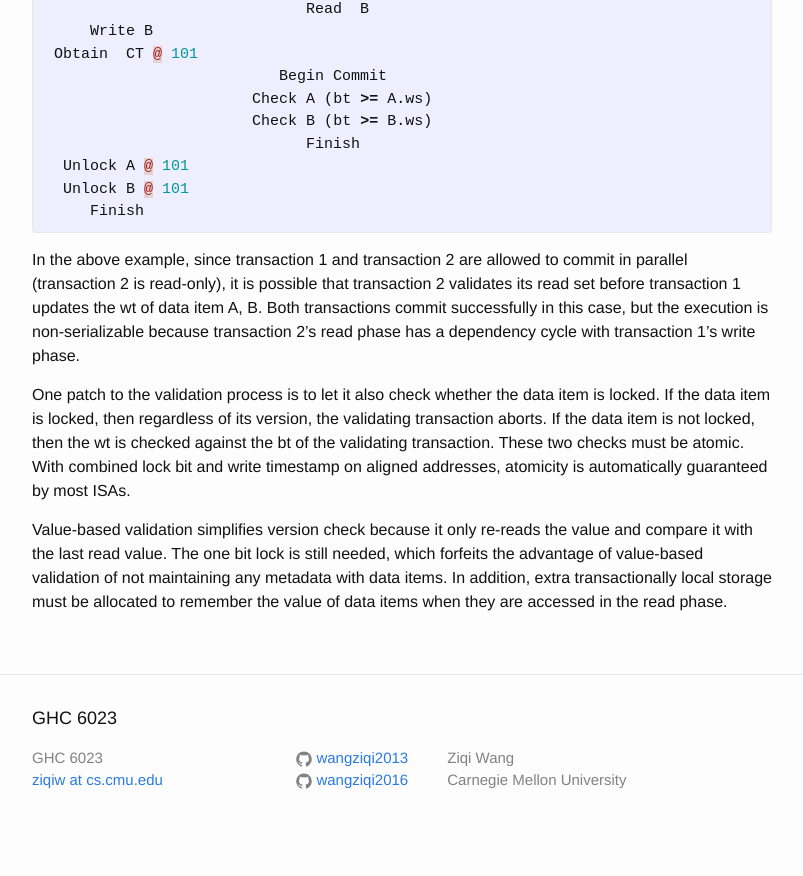
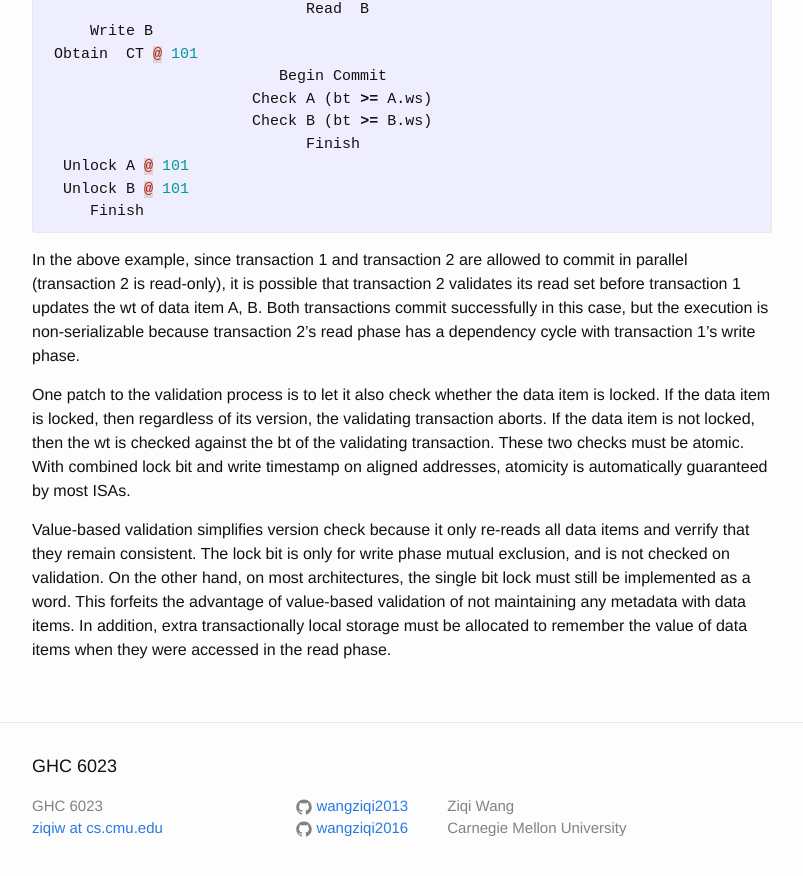
Before and after one commit to wangziqi2013/wangziqi2013.github.io, a Jekyll site: the page built from _posts/2018-03-21-Analyzing-OCC-Anomalies-and-Solutions.markdown, in a window 1280 px wide and 900 px high, scrolled down 10850 px. Shown: the top 876 px of the window, without its empty margins (238-1041 px from the left). Built offline with Jekyll 4.4.1, drawn with Linux system fonts in a browser that asks for light colours; before the commit the page ends 11702 px from its top, so only the background shows below that.

Commit message:
Finish value based validation

```diff
--- a/_posts/2018-03-21-Analyzing-OCC-Anomalies-and-Solutions.markdown
+++ b/_posts/2018-03-21-Analyzing-OCC-Anomalies-and-Solutions.markdown
@@ -472,8 +472,9 @@ If the data item is not locked, then the wt is checked against the bt of the val
 These two checks must be atomic. With combined lock bit and write timestamp on aligned addresses,
 atomicity is automatically guaranteed by most ISAs.
 
-Value-based validation simplifies version check because it only re-reads the value and
-compare it with the last read value. The one bit lock is still needed, which forfeits
-the advantage of value-based validation of not maintaining any metadata with data items. In addition,
-extra transactionally local storage must be allocated to remember the value of data items when they
-are accessed in the read phase.
+Value-based validation simplifies version check because it only re-reads all data items and
+verrify that they remain consistent. The lock bit is only for write phase mutual exclusion,
+and is not checked on validation. On the other hand, on most architectures, the single bit lock must
+still be implemented as a word. This forfeits the advantage of value-based validation of not maintaining
+any metadata with data items. In addition, extra transactionally local storage must be allocated to remember
+the value of data items when they were accessed in the read phase.
```
